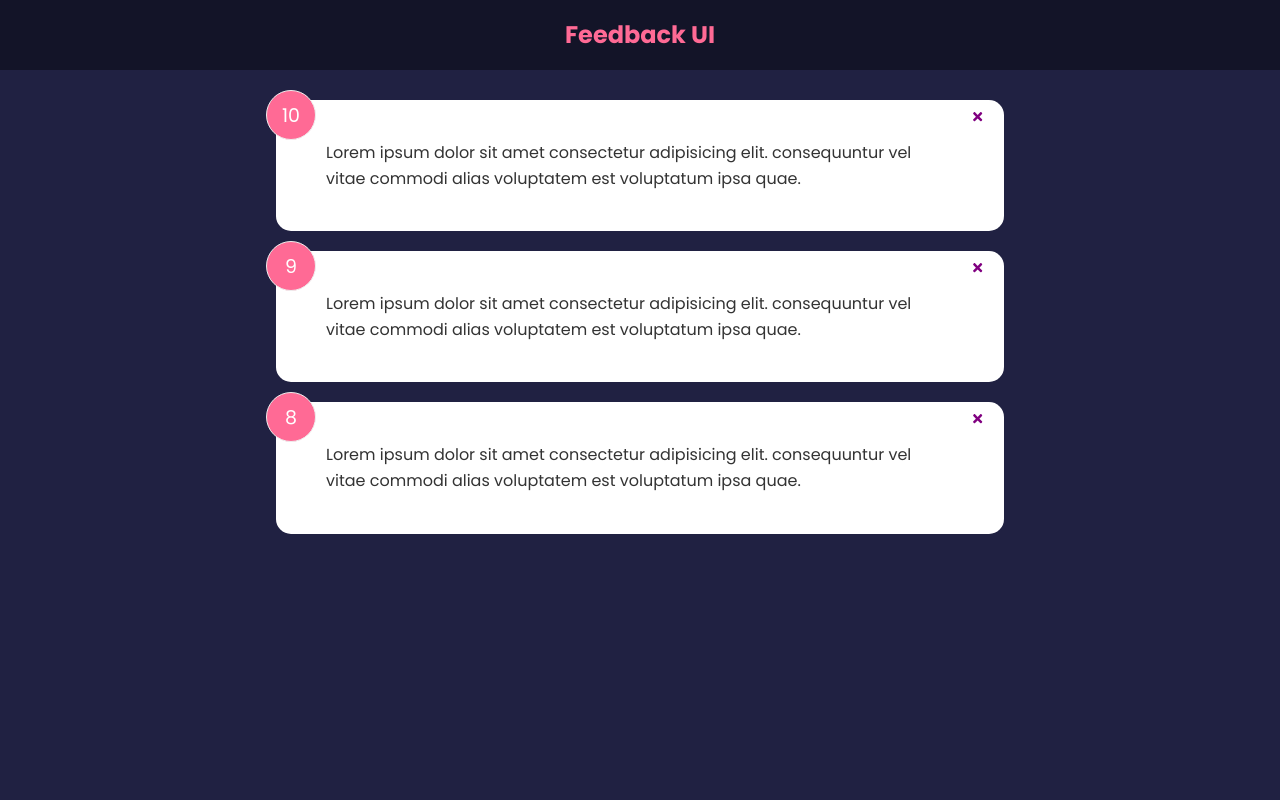
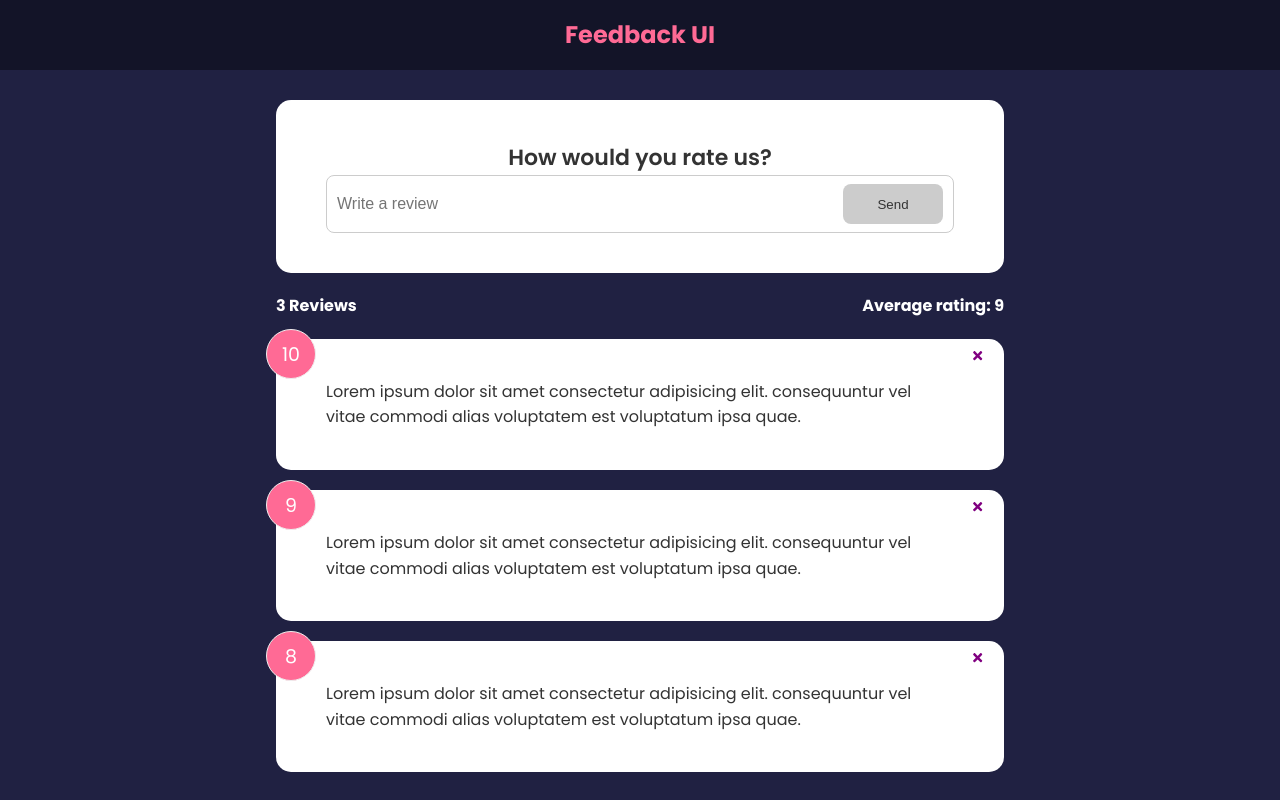
Before and after one commit to Georgefraiha/Feedback, a React (Create React App) app: page / in a window 1280 px wide. Built offline with nearby package versions, Linux system fonts and the light colour scheme.

Commit message:
adding Form

```diff
--- a/src/App.js
+++ b/src/App.js
@@ -2,6 +2,8 @@
 import FeedBackList from "./components/FeedBackList";
 import { useState } from "react";
 import FeedbackData from "./data/feedbackData";
+import FeedbackStats from "./components/FeedbackStats";
+import FeedbackForm from "./components/FeedbackForm";
 
 function App() {
   const [feedbk, setFeedback] = useState(FeedbackData);
@@ -14,6 +16,8 @@
     <>
       <Header />
       <div className="container">
+        <FeedbackForm />
+        <FeedbackStats feedback={feedbk} />
         <FeedBackList feedback={feedbk} handleDelete={deleteFeedback} />
       </div>
     </>
--- /dev/null
+++ b/src/components/FeedbackForm.jsx
@@ -0,0 +1,40 @@
+import React from 'react';
+import Card from './shared/Card';
+import Button from './shared/Button';
+import { useState } from 'react'
+
+function FeedbackForm() {
+    const [text, setText] = useState('')
+    const [btnDisabled, setBtnDisabled] = useState('true')
+    const [message, setMessage] = useState('')
+
+    const handleTextChange=(e)=>{
+        if (text === ''){
+            setBtnDisabled(true)
+            setMessage(null)
+        } else if(text !=='' && text.trim().length<=5){
+            setBtnDisabled(true)
+            setMessage('Text must be at least 10 charcters ')
+        } else{
+            setBtnDisabled(false)
+            setMessage(null)
+        }
+
+         setText(e.target.value)
+    }
+  return <Card>
+      <form>
+          <h2>How would you rate us?</h2>
+          <div className="input-group">
+              <input type="text" onChange={handleTextChange}
+              value={text} placeholder='Write a review' />
+              <Button type="submit" isDisabled={btnDisabled}>
+                   Send
+              </Button>
+          </div>
+          {message && <div className='message'>{message}</div>}
+      </form>
+  </Card>;
+}
+
+export default FeedbackForm;
--- /dev/null
+++ b/src/components/FeedbackStats.jsx
@@ -0,0 +1,20 @@
+import React from 'react';
+import PropTypes from 'prop-types';
+
+function FeedbackStats({feedback}) {
+let average=feedback.reduce((acc, cur)=>{
+return acc+cur.rating
+},0)/feedback.length;
+
+average= average.toFixed(1).replace(/[.,]0$/, '');
+
+    return <div className='feedback-stats '>
+        <h4>{feedback.length } Reviews</h4>
+        <h4>Average rating: {average}</h4>
+  </div>;
+}
+
+FeedbackStats.propTypes={
+    FeedbackStats: PropTypes.array.isRequired
+}
+export default FeedbackStats;
--- /dev/null
+++ b/src/components/shared/Button.jsx
@@ -0,0 +1,27 @@
+import React from 'react';
+import PropTypes from 'prop-types';
+
+function Button({children, version, type, isDisabled}) {
+
+   return (
+   <button type={type} disabled={isDisabled} className={`btn btn-${version}`}>
+    {children}
+    </button >
+   )
+}
+
+Button.defaultProps= {
+     version: 'primary',
+     type: 'button',
+    isDisabled: false
+}
+
+Button.propTypes={
+    children: PropTypes.node.isRequired,
+    version: PropTypes.string,
+    type: PropTypes.string,
+    isDisabled: PropTypes.bool ,
+
+
+}
+export default Button;
```
